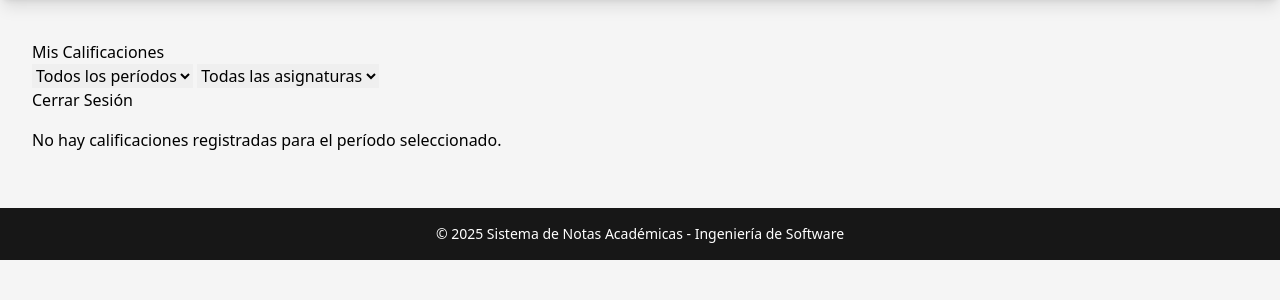
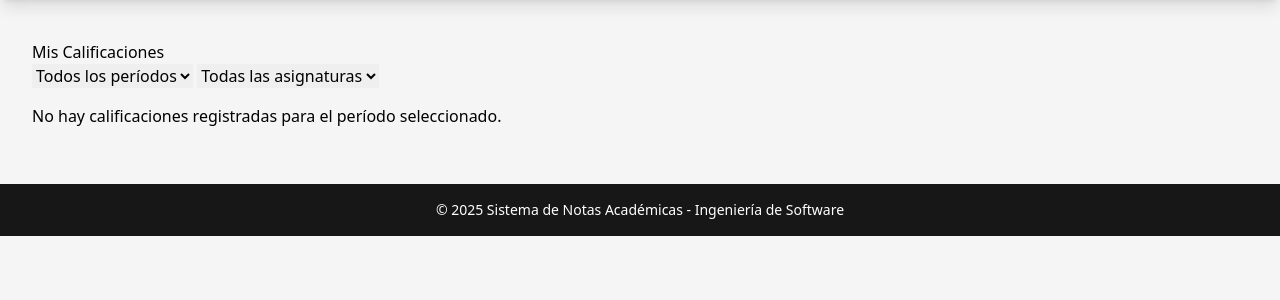
Before and after one commit to Zero100x/ISWElectiva110202-10, a Django app: page /academico/calificaciones_estudiante/ in a window 1280 px wide. Shown: the part 64-364 px from the top of the page. Run offline with Django 4.2, Linux system fonts and the light colour scheme; a user stored in the database is signed in; data comes from the database, SQL or seed files in the repository; data that the repository does not hold is empty; some libraries are stand-ins or nearby versions.

Commit message:
eliminar error

```diff
--- a/academico/templates/academico/calificaciones_estudiante.html
+++ b/academico/templates/academico/calificaciones_estudiante.html
@@ -23,9 +23,6 @@
                     {% endfor %}
                 </select>
             </form>
-            <a href="{% url 'logout' %}" class="btn btn-danger">
-                <i class="fas fa-sign-out-alt"></i> Cerrar Sesión
-            </a>
         </div>
     </div>
 
```
Also changed, not shown: 2 other files.
